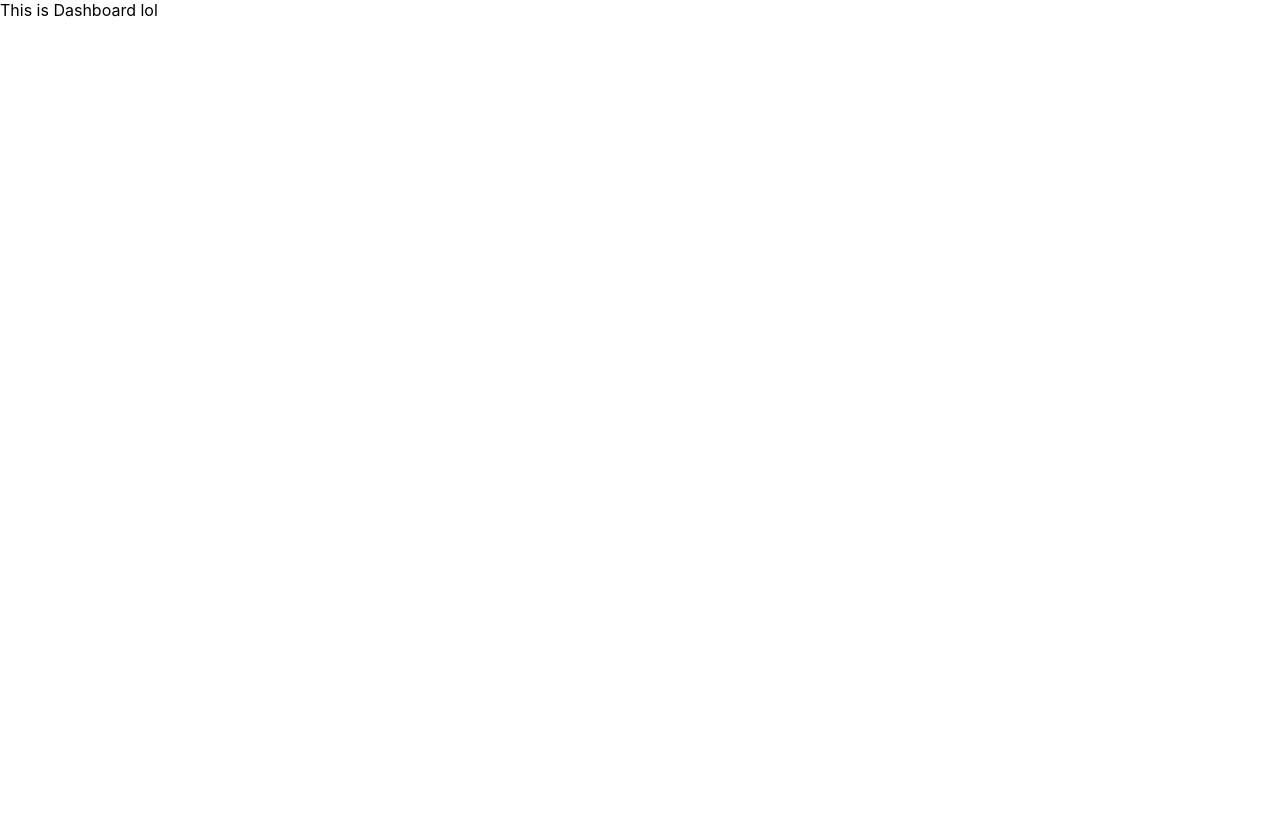
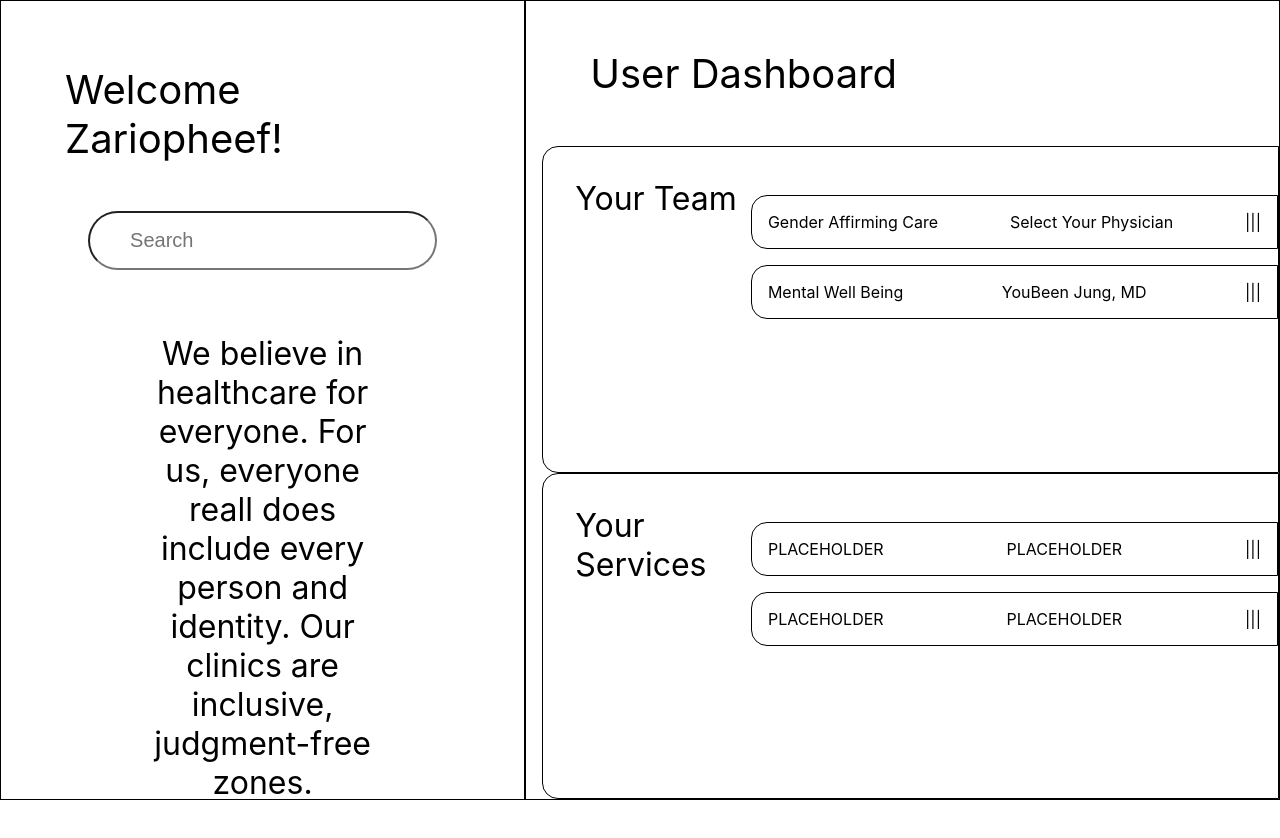
Before and after one commit to team-louis-vuitton/unlocking-wellness, a Next.js app in the folder client/: page /dashboard in a window 1280 px wide. Shown: the top 838 px of the page. Before the commit the page ends 800 px from the top, so only its background shows below. Built offline with nearby package versions, Linux system fonts and the light colour scheme.

Commit message:
basic dashboard layout + css

```diff
--- a/client/next.config.js
+++ b/client/next.config.js
@@ -1,3 +1,3 @@
 module.exports = {
   reactStrictMode: true,
-}
+};
--- a/client/pages/dashboard.js
+++ b/client/pages/dashboard.js
@@ -1,9 +1,73 @@
+/* eslint-disable react/jsx-filename-extension */
+import React from 'react';
+import Image from 'next/image';
+import styles from '../styles/Dashboard.module.css';
+
 export default function Dashboard() {
   return (
-    <div>
-      <div>
-        This is Dashboard lol
+    <div className={styles.container}>
+      <div className={styles.left}>
+        <div className={styles.greeting}>
+          Welcome Zariopheef!
+        </div>
+        <form>
+          <input
+            placeholder="Search"
+            className={styles.search}
+          />
+        </form>
+
+        <div>
+          <div className={styles.quote}>
+
+            <span>
+              We believe in healthcare for everyone. For us, everyone reall does
+              include every person and identity. Our clinics are inclusive, judgment-free zones.
+            </span>
+
+          </div>
+        </div>
+      </div>
+      <div className={styles.right}>
+        <div className={styles.dashboardTitle}>
+          User Dashboard
+        </div>
+        <div className={styles.yourTeam}>
+          <div className={styles.yourTeamTitle}>
+            Your Team
+          </div>
+          <div className={styles.providerBarContainer}>
+            <div className={styles.providerBar}>
+              <div className={styles.providerBarTitle}>Gender Affirming Care</div>
+              <div className={styles.providerBarDoctor}>Select Your Physician</div>
+              <div className={styles.providerBarMenu}>|||</div>
+            </div>
+            <div className={styles.providerBar}>
+              <div className={styles.providerBarTitle}>Mental Well Being</div>
+              <div className={styles.providerBarDoctor}>YouBeen Jung, MD</div>
+              <div className={styles.providerBarMenu}>|||</div>
+            </div>
+          </div>
+
+        </div>
+        <div className={styles.yourServices}>
+          <div className={styles.yourTeamTitle}>
+            Your Services
+          </div>
+          <div className={styles.providerBarContainer}>
+            <div className={styles.providerBar}>
+              <div className={styles.providerBarTitle}>PLACEHOLDER</div>
+              <div className={styles.providerBarDoctor}>PLACEHOLDER</div>
+              <div className={styles.providerBarMenu}>|||</div>
+            </div>
+            <div className={styles.providerBar}>
+              <div className={styles.providerBarTitle}>PLACEHOLDER</div>
+              <div className={styles.providerBarDoctor}>PLACEHOLDER</div>
+              <div className={styles.providerBarMenu}>|||</div>
+            </div>
+          </div>
+        </div>
       </div>
     </div>
-  )
+  );
 }
--- /dev/null
+++ b/client/styles/Dashboard.module.css
@@ -0,0 +1,92 @@
+.container {
+  display: flex;
+  height: 100vh;
+}
+
+.left {
+  flex: 2;
+  height: 100%;
+  border: 1px solid black;
+  padding: 1rem;
+  display: flex;
+  flex-direction: column;
+  align-items: center;
+}
+
+.right {
+  flex: 3;
+  height: 100%;
+  border: 1px solid black;
+  padding-left: 1rem;
+  display: flex;
+  flex-direction: column;
+  margin: 0;
+}
+
+.greeting {
+  font-size: 2.5rem;
+  margin: 3rem;
+}
+
+.search {
+  padding: 1rem 2.5rem;
+  border-radius: 4rem;
+  font-size: 20px;
+}
+
+.search:focus {
+  outline: none;
+}
+
+.quote {
+  margin: 4rem 8rem;
+  font-size: 2rem;
+  text-align: center;
+}
+
+.quote span {
+  text-align: center;
+}
+
+.dashboardTitle {
+  font-size: 2.5rem;
+  margin: 3rem;
+  flex: 1;
+}
+
+.yourTeam, .yourServices {
+  flex: 7;
+  border: 1px solid black;
+  border-top-left-radius: 1rem;
+  border-bottom-left-radius: 1rem;
+  padding-left: 2rem;
+  display: flex;
+  flex-direction: row;
+  justify-content: space-between;
+  padding-top: 2rem;
+}
+
+.yourTeamTitle,
+.yourServicesTitle {
+  font-size: 2rem;
+  flex: 1;
+}
+
+.yourServices {
+  flex: 7;
+}
+
+.providerBarContainer {
+  flex: 3;
+}
+
+.providerBar {
+  display: flex;
+  flex-direction: row;
+  border: 1px solid black;
+  padding: 1rem;
+  border-top-left-radius: 1rem;
+  border-bottom-left-radius: 1rem;
+  margin: 1rem 0;
+  justify-content: space-between;
+}
```
